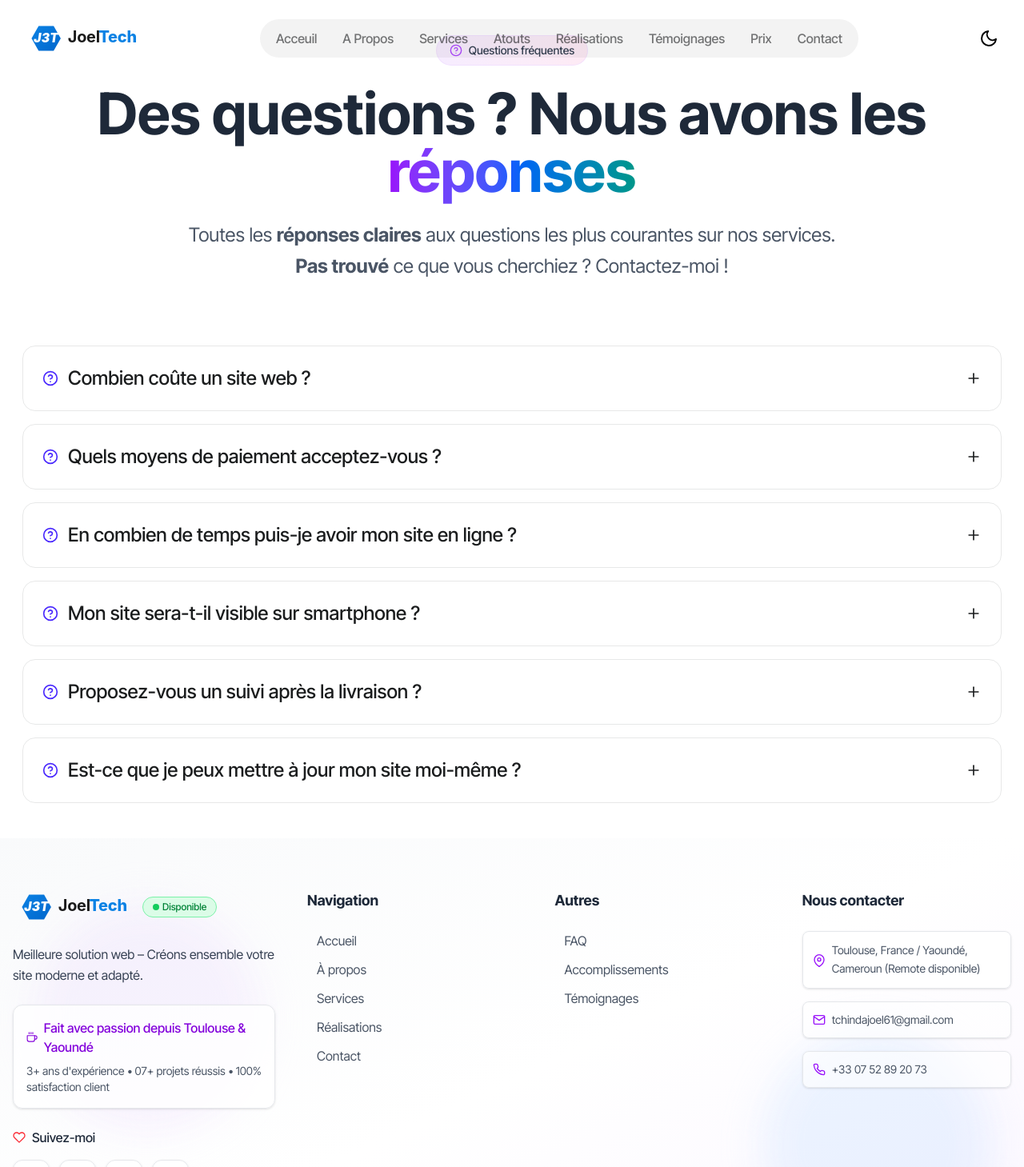
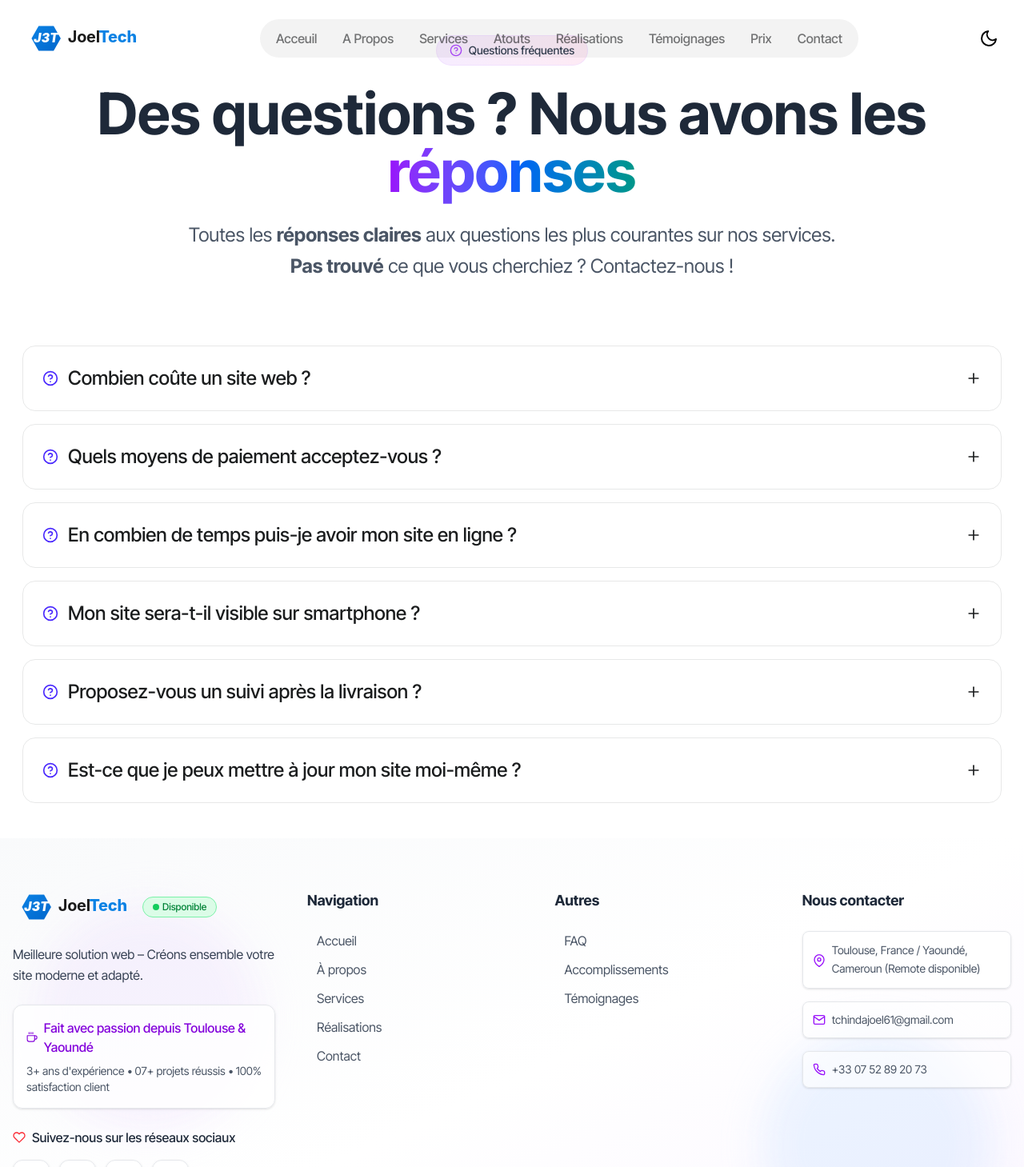
Before and after one commit to Joello61/wan-kountry, a Next.js app: page /faq in a window 1280 px wide. Shown: the top 1459 px of the page at 80% size. Built offline with nearby package versions, Linux system fonts and the light colour scheme.

Commit message:
modify to team aspect

```diff
--- a/src/components/home/faq/FaqClient.tsx
+++ b/src/components/home/faq/FaqClient.tsx
@@ -74,7 +74,7 @@ function FaqClient() {
                 plus courantes sur nos services.
                 <br />
                 <strong>Pas trouvé</strong> ce que vous cherchiez ?
-                Contactez-moi !
+                Contactez-nous !
               </p>
             </motion.div>
             <div className="flex flex-col">
--- a/src/components/layout/footer/Footer.tsx
+++ b/src/components/layout/footer/Footer.tsx
@@ -130,7 +130,7 @@ const Footer = () => {
             <div className='flex flex-col gap-4'>
               <p className='text-gray-800 dark:text-gray-200 font-medium flex items-center gap-2'>
                 <FiHeart className="w-4 h-4 text-red-500 dark:text-red-400" />
-                Suivez-moi
+                Suivez-nous sur les réseaux sociaux
               </p>
               <div className='flex gap-3'>
                 {footerData?.brand?.socialLinks?.map((item: any, index: any) => {
```
